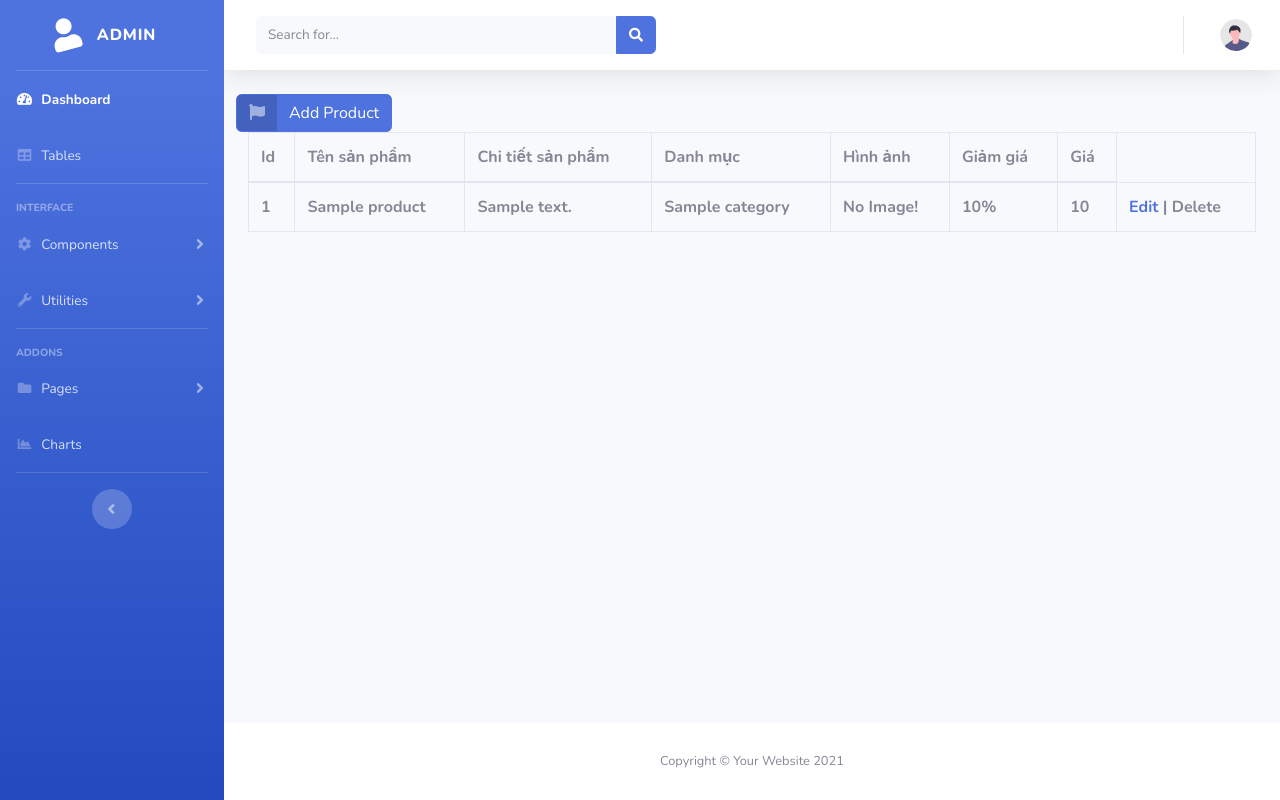
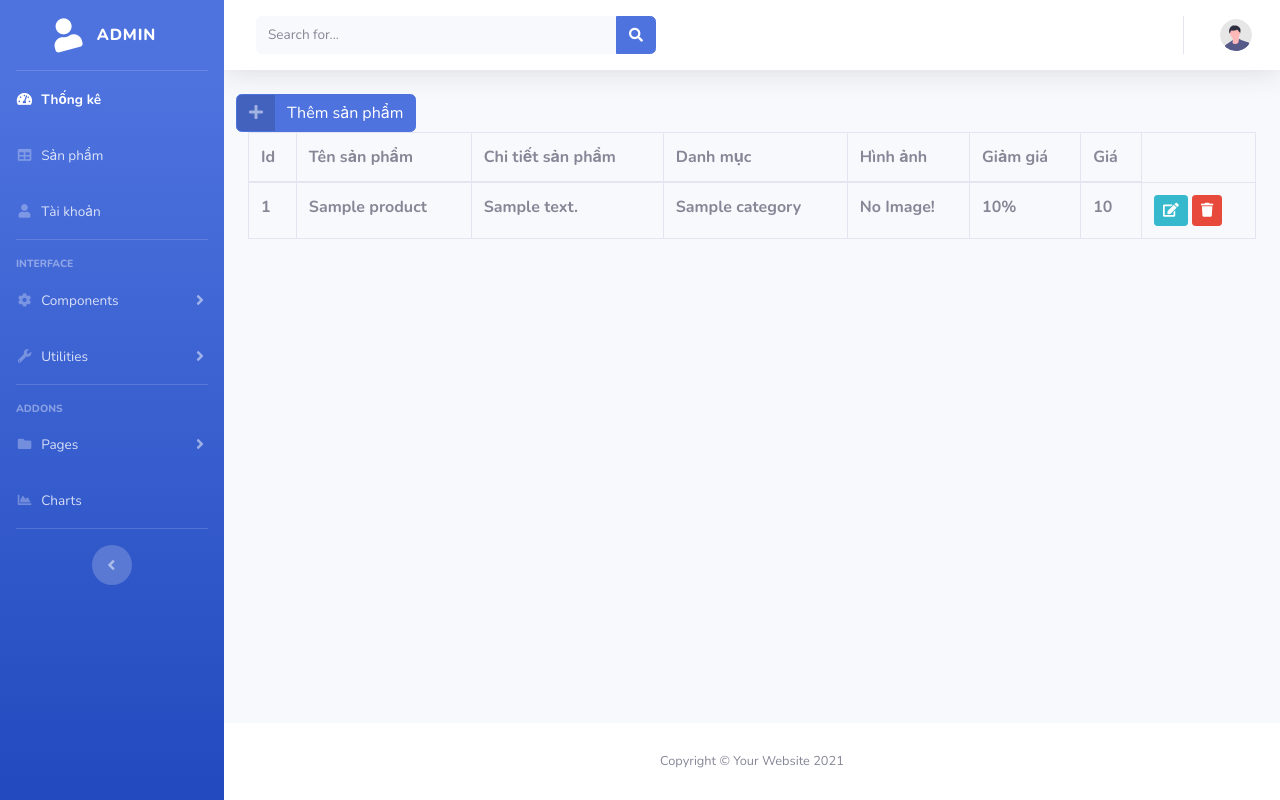
Before and after one commit to KevinHuynh101/shopClothing, a PHP site: template app/views/share/index.php in a window 1280 px wide. Run offline with PHP 8.4, Linux system fonts and the light colour scheme; the template is opened without the code that fills it: most values are stand-ins (such as "Sample title", 1, 10 or a date in 2020); lists and menus that the app fills with data are empty.

Commit message:
update manager product

```diff
--- a/app/views/share/header.php
+++ b/app/views/share/header.php
@@ -45,13 +45,19 @@
             <li class="nav-item active">
                 <a class="nav-link" href="index.html">
                     <i class="fas fa-fw fa-tachometer-alt"></i>
-                    <span>Dashboard</span></a>
+                    <span>Thống kê</span></a>
             </li>
                         <!-- Nav Item - Tables -->
             <li class="nav-item">
                 <a class="nav-link" href="/shopclothing/product/listProducts">
                     <i class="fas fa-fw fa-table"></i>
-                    <span>Tables</span></a>
+                    <span>Sản phẩm</span></a>
+            </li>
+
+            <li class="nav-item">
+                <a class="nav-link" href="/shopclothing/product/listProducts">
+                    <i class="fas fa-fw fa-user"></i>
+                    <span>Tài khoản</span></a>
             </li>
 
             <!-- Divider -->
--- a/app/views/share/index.php
+++ b/app/views/share/index.php
@@ -6,10 +6,11 @@ include_once 'app/views/share/header.php';
 
     <a href="/shopclothing/product/add" class="btn btn-primary btn-icon-split">
         <span class="icon text-white-50">
-            <i class="fas fa-flag"></i>
+            <i class="fas fa-plus"></i> <!-- Thay đổi class icon thành "fa-plus" -->
         </span>
-        <span class="text">Add Product</span>
+        <span class="text">Thêm sản phẩm</span>
     </a>
+
 
     <div class="col-sm-12">
         <table class="table table-bordered dataTable" id="dataTable" width="100%" cellspacing="0" role="grid" aria-describedby="dataTable_info" style="width: 100%;">
@@ -47,10 +48,15 @@ include_once 'app/views/share/header.php';
                         <th><?= $row['discount'] ?>%</th>
                         <th><?= $row['price'] ?></th>
                         <th>
-                            <a href="/shopclothing/product/edit/<?=$row['id']?>">
-                                Edit
+                            <a href="/shopclothing/product/edit/<?=$row['id']?>" class="btn btn-sm btn-info">
+                                <i class="fas fa-edit"></i> <!-- Sử dụng font-awesome -->
                             </a>
-                        | Delete</th>
+                            <!-- #region -->
+                            <a href="/shopclothing/product/delete/<?=$row['id']?>" class="btn btn-sm btn-danger" onclick="return confirm('Bạn có chắc chắn muốn xóa sản phẩm này?')">
+                                <i class="fas fa-trash"></i> <!-- Sử dụng font-awesome -->
+                            </a>
+                        </th>
+
                     </tr>
                 <?php endwhile; ?>
             </tbody>
```
Also changed, not shown: app/controllers/ProductController.php (+12 -0 lines), app/models/ProductModel.php (+12 -0 lines), app/views/product_list.php (deleted, +0 -16 lines).
